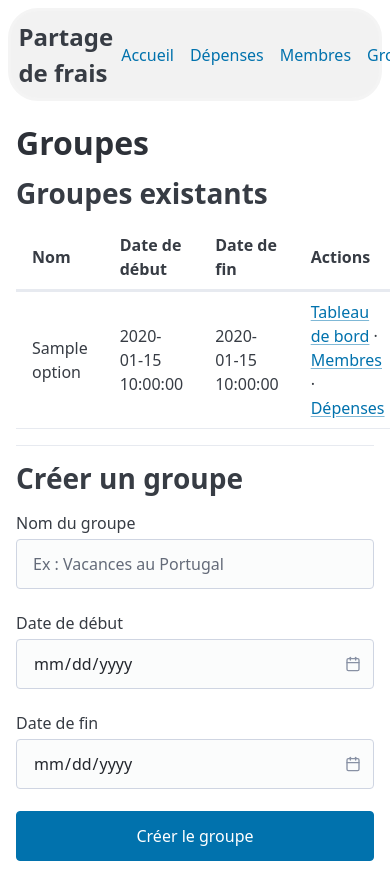
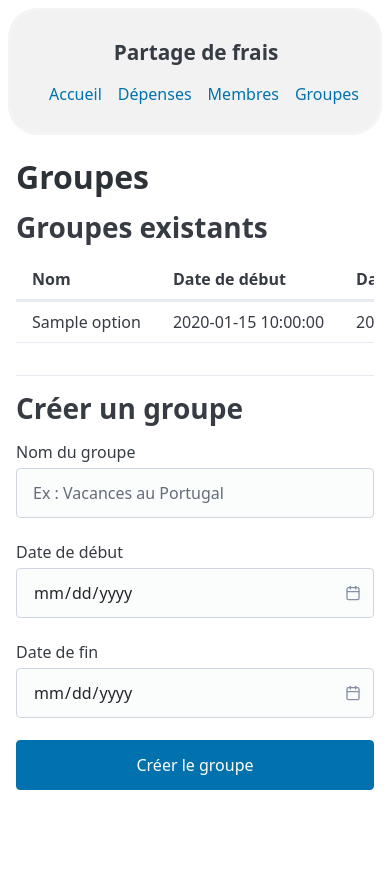
Before and after one commit to ADRIEN-MATHIAS/tp_codelab_1, a Flask app: template code-flask/templates/groupes.html in a window 390 px wide; the page is wider, and only the part inside the window is pictured. Shown: the top 876 px of that part. After the commit the page ends 790 px from the top of that part, so only its background shows below. Run offline with Flask 3, Linux system fonts and the light colour scheme; the template is opened without the code that fills it: most values are stand-ins (such as "Sample title", 1, 10 or a date in 2020); some libraries are stand-ins or nearby versions.

Commit message:
maj mobile

```diff
--- a/code-flask/app.py
+++ b/code-flask/app.py
@@ -432,4 +432,4 @@ def supprimer_depense(depense_id: int):
 
 
 if __name__ == "__main__":
-    app.run(debug=True)
+    app.run(host="0.0.0.0", port=5000, debug=True)
--- a/code-flask/static/style.css
+++ b/code-flask/static/style.css
@@ -8,6 +8,34 @@ nav {
     margin: 2% 2%;
 }
 
+@media (max-width: 768px) {
+    nav {
+        display: flex;
+        flex-direction: column;
+        align-items: center;
+        padding: 8% 0px 10px 10px
+    }
+}
+
+.table-container {
+    display: block;
+    width: 100%;
+    max-width: 100%;
+    overflow-x: auto;
+    -webkit-overflow-scrolling: touch;
+}
+
+.table-container figure {
+    margin: 0;
+    min-width: 0;
+}
+
+.table-container table {
+    width: 100%;
+    min-width: 650px;
+    white-space: nowrap;
+}
+
 .brand-link {
     all: unset;
     cursor: pointer;
@@ -15,7 +43,8 @@ nav {
 
 .brand-link strong {
     font-weight: bold;
-    font-size: 1.5em;
+    font-size: 1.3em;
+    line-height: 1em;
 }
 
 .solde-positif {
--- a/code-flask/templates/groupes.html
+++ b/code-flask/templates/groupes.html
@@ -11,6 +11,7 @@
   <h2>Groupes existants</h2>
 
   {% if groupes %}
+  <div class="table-container">
     <figure>
       <table>
         <thead>
@@ -29,17 +30,24 @@
             <td>{{ groupe["date_debut"] }}</td>
             <td>{{ groupe["date_fin"] }}</td>
             <td>
-            <a href="{{ url_for('accueil', groupe_id=groupe['id']) }}">Tableau de bord</a>
+              <a href="{{ url_for('accueil', groupe_id=groupe['id']) }}"
+                >Tableau de bord</a
+              >
               ·
-            <a href="{{ url_for('membres', groupe_id=groupe['id']) }}">Membres</a>
+              <a href="{{ url_for('membres', groupe_id=groupe['id']) }}"
+                >Membres</a
+              >
               ·
-            <a href="{{ url_for('depenses', groupe_id=groupe['id']) }}">Dépenses</a>
+              <a href="{{ url_for('depenses', groupe_id=groupe['id']) }}"
+                >Dépenses</a
+              >
             </td>
           </tr>
           {% endfor %}
         </tbody>
       </table>
     </figure>
+  </div>
   {% else %}
   <p>Aucun groupe créé pour le moment.</p>
   {% endif %}
```
Lines whose indentation alone changed are shown as unchanged.
